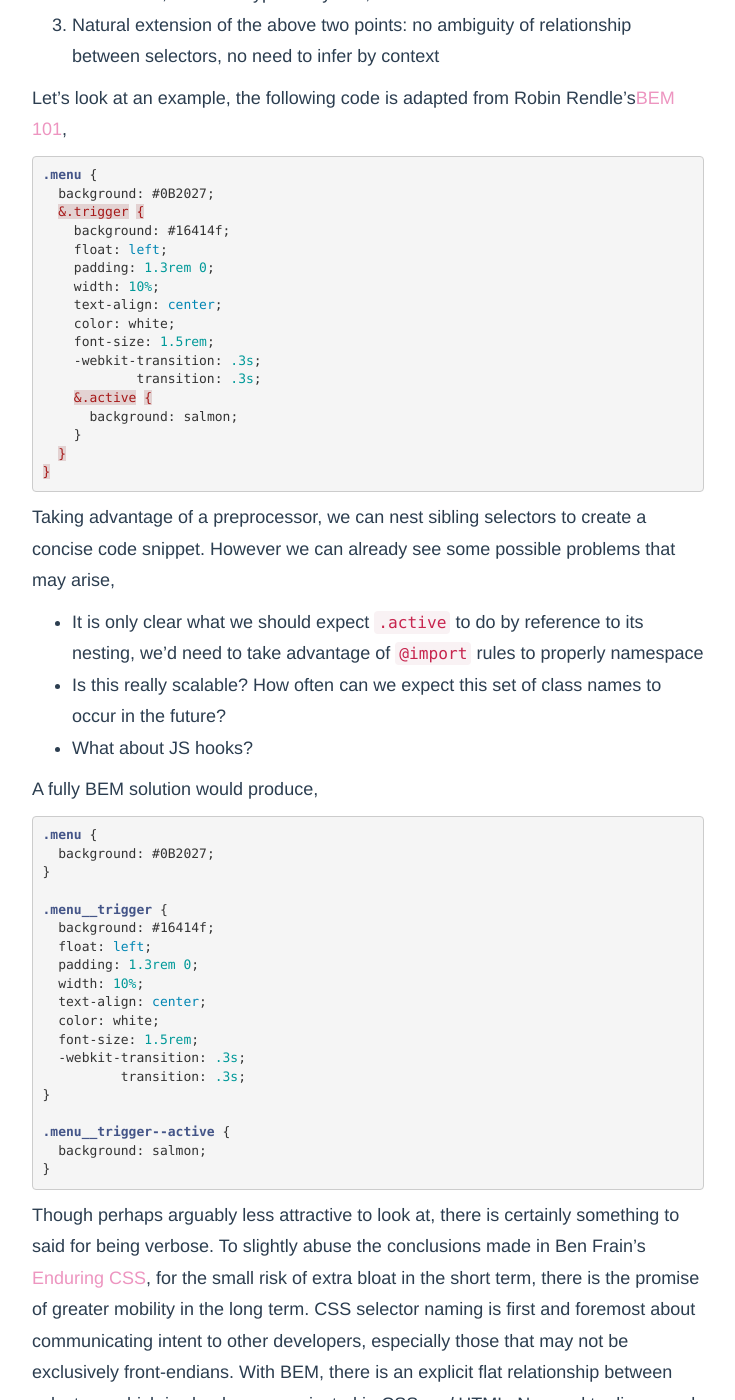
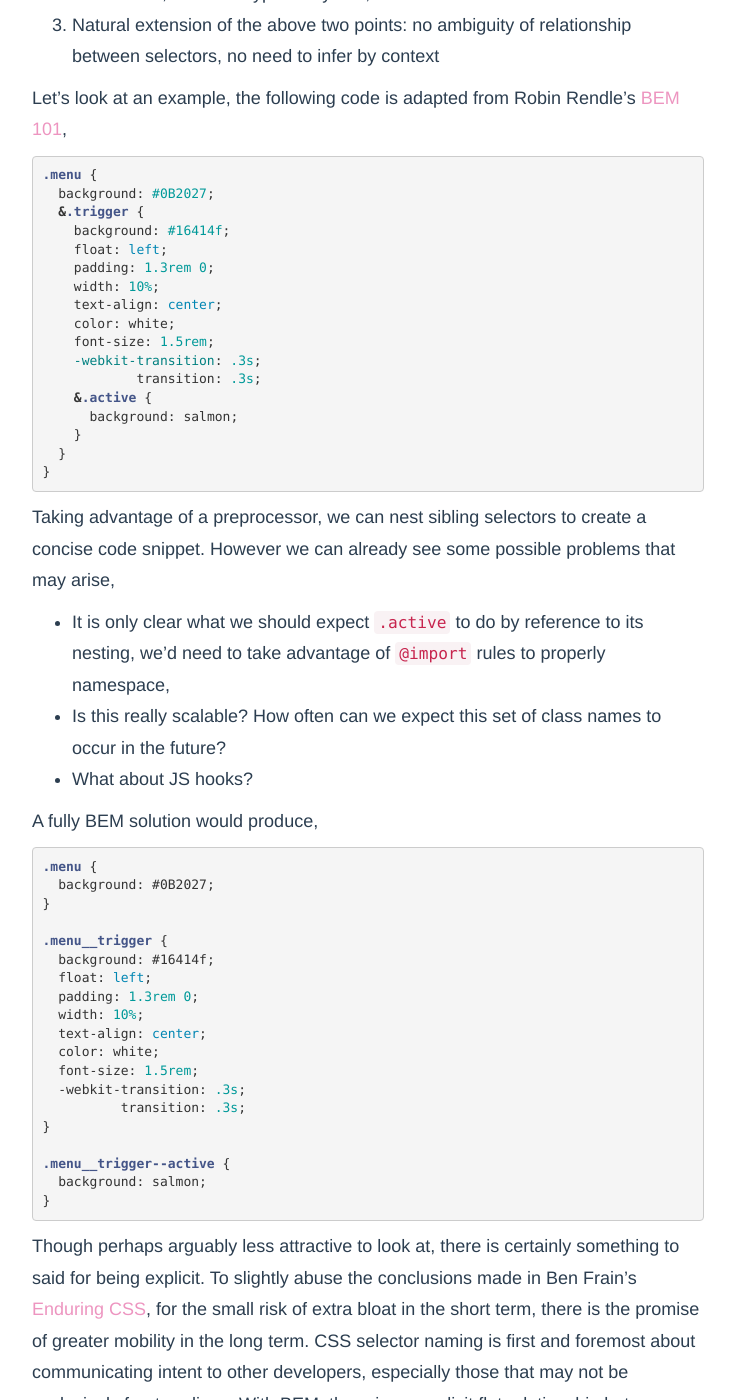
Before and after one commit to tpgmartin/tpgmartin.github.io, a Jekyll site: the page built from _posts/2015-11-17-in-defence-of-bem.md, in a window 1280 px wide and 1400 px high, scrolled down 405 px. Shown: the whole window, without its empty margins (272-1007 px from the left). Built offline with Jekyll 4.4.1, drawn with Linux system fonts in a browser that asks for light colours; comment, search, counter and statistics services are not loaded.

Commit message:
Some cleanup

```diff
--- a/_posts/2015-11-17-in-defence-of-bem.md
+++ b/_posts/2015-11-17-in-defence-of-bem.md
@@ -15,9 +15,9 @@ BEM is an easy target for criticism in the world of front-end development, it ca
 2. Grepping your stylesheets is that much easier because of strict "double underscore," "double hyphen" syntax,
 3. Natural extension of the above two points: no ambiguity of relationship between selectors, no need to infer by context
 
-Let's look at an example, the following code is adapted from Robin Rendle's[BEM 101](https://css-tricks.com/bem-101/),
+Let's look at an example, the following code is adapted from Robin Rendle's [BEM 101](https://css-tricks.com/bem-101/),
 
-{% highlight css %}
+{% highlight scss %}
 .menu {
   background: #0B2027;
   &.trigger {
@@ -39,7 +39,7 @@ Let's look at an example, the following code is adapted from Robin Rendle's[BEM
 
 Taking advantage of a preprocessor, we can nest sibling selectors to create a concise code snippet. However we can already see some possible problems that may arise,
 
-* It is only clear what we should expect `.active` to do by reference to its nesting, we'd need to take advantage of `@import` rules to properly namespace
+* It is only clear what we should expect `.active` to do by reference to its nesting, we'd need to take advantage of `@import` rules to properly namespace,
 * Is this really scalable? How often can we expect this set of class names to occur in the future?
 * What about JS hooks?
 
@@ -67,7 +67,7 @@ A fully BEM solution would produce,
 }
 {% endhighlight %}
 
-Though perhaps arguably less attractive to look at, there is certainly something to said for being verbose. To slightly abuse the conclusions made in Ben Frain's [Enduring CSS](http://benfrain.com/enduring-css-writing-style-sheets-rapidly-changing-long-lived-projects/), for the small risk of extra bloat in the short term, there is the promise of greater mobility in the long term. CSS selector naming is first and foremost about communicating intent to other developers, especially those that may not be exclusively front-endians. With BEM, there is an explicit flat relationship between selectors, which is clearly communicated in CSS *and* HTML: No need to dig around to know that `.menu__trigger--active` implies a state change and relates to a specific child/component.
+Though perhaps arguably less attractive to look at, there is certainly something to said for being explicit. To slightly abuse the conclusions made in Ben Frain's [Enduring CSS](http://benfrain.com/enduring-css-writing-style-sheets-rapidly-changing-long-lived-projects/), for the small risk of extra bloat in the short term, there is the promise of greater mobility in the long term. CSS selector naming is first and foremost about communicating intent to other developers, especially those that may not be exclusively front-endians. With BEM, there is an explicit flat relationship between selectors, which is clearly communicated in CSS *and* HTML: No need to dig around to know that `.menu__trigger--active` implies a state change and relates to a specific child/component.
 
 All the best,
 
```
